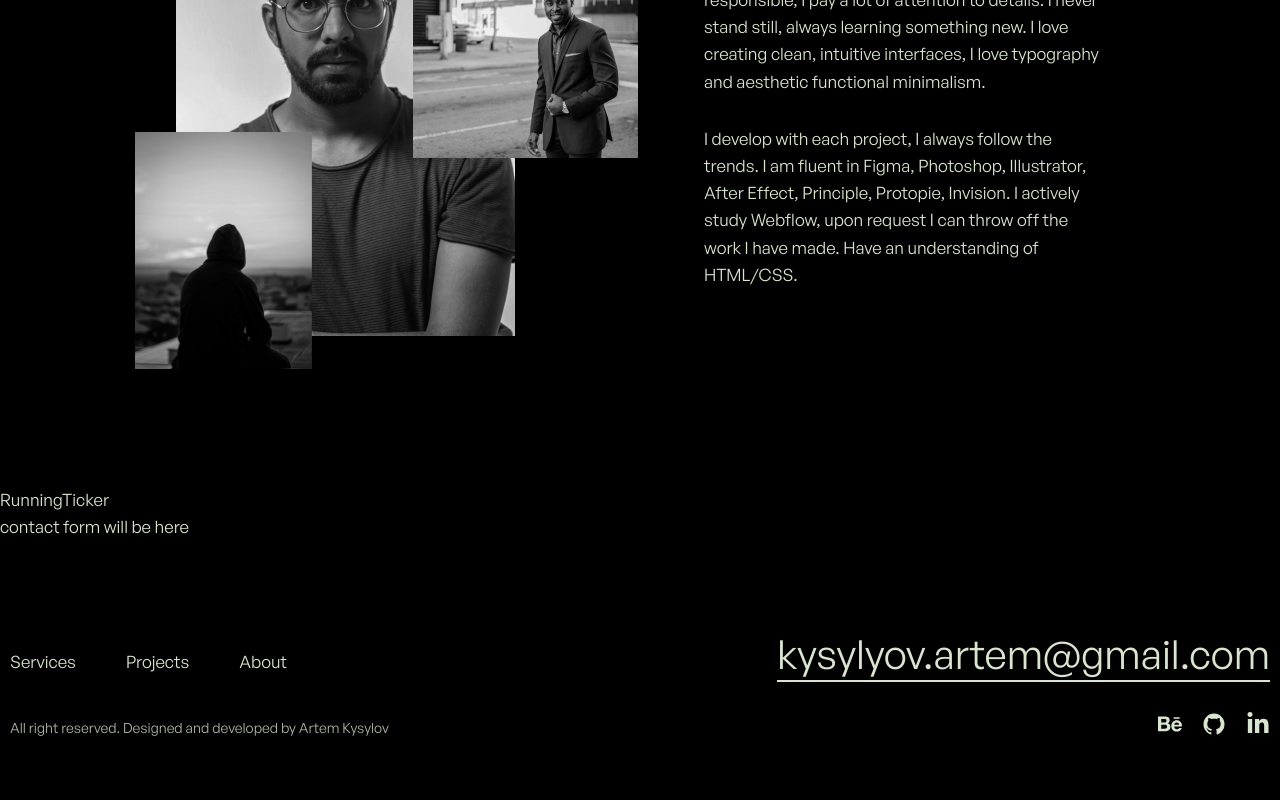
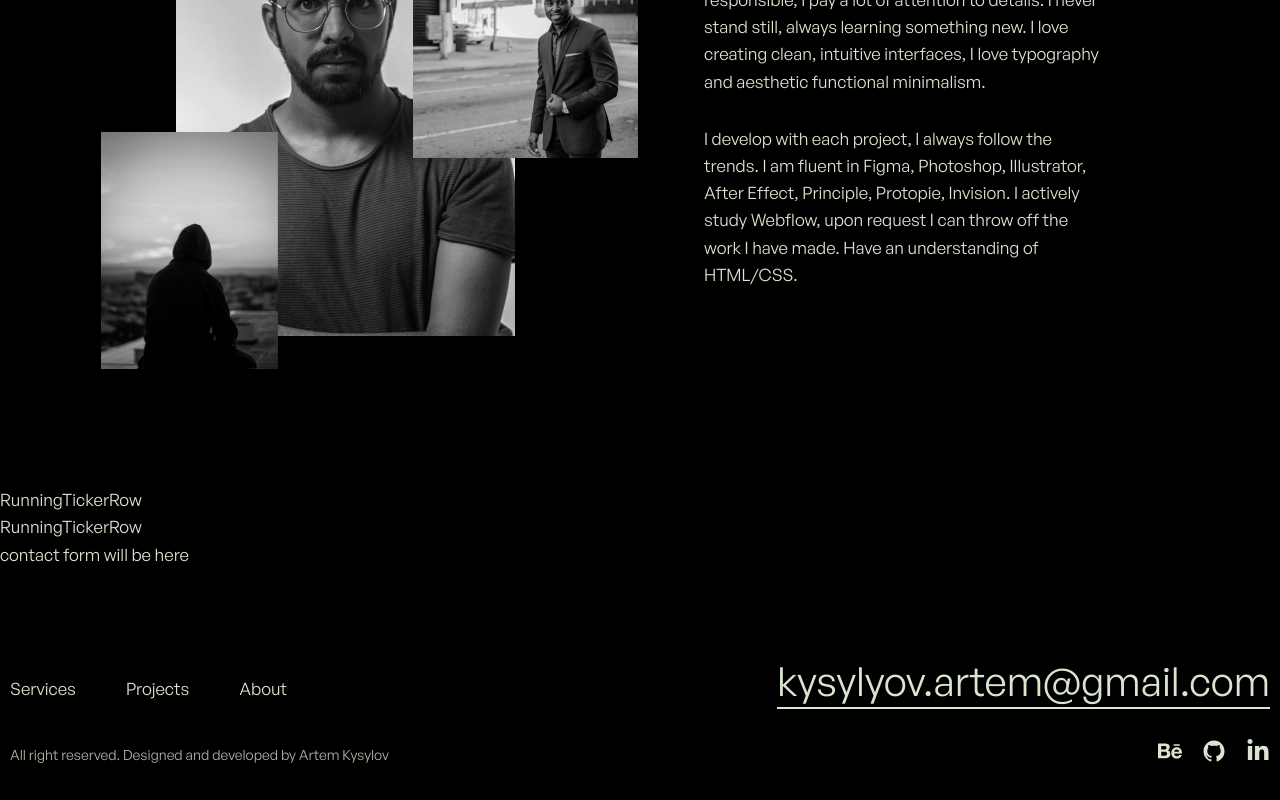
Before and after one commit to Artem-Kysylov/portfolio-website, a Next.js app: page / in a window 1280 px wide. Shown: the part 6081-6881 px from the top of the page. Before the commit the page ends 6854 px from the top, so only its background shows below. Built offline with nearby package versions, Linux system fonts and the light colour scheme.

Commit message:
add running ticker template

```diff
--- a/src/app/layout.js
+++ b/src/app/layout.js
@@ -9,7 +9,7 @@ import Footer from '@/components/footer/Footer'
 const generalSans = localFont({
   src: "./fonts/GeneralSans-Regular.woff2",
   variable: "--font-general-sans",
-  weight: "400",
+  weight: "300",
   subsets: ['latin'],
   display: "swap",
 })
--- a/src/components/running-ticker/RunningTicker.jsx
+++ b/src/components/running-ticker/RunningTicker.jsx
@@ -2,9 +2,15 @@
 import React from 'react'
 import styles from './styles.module.css'
 
+// Import components
+import RunningTickerRow from './RunningTickerRow'
+
 const RunningTicker = () => {
   return (
-    <div>RunningTicker</div>
+    <div>
+      <RunningTickerRow/>
+      <RunningTickerRow/>
+    </div>
   )
 }
 
--- /dev/null
+++ b/src/components/running-ticker/RunningTickerRow.jsx
@@ -0,0 +1,11 @@
+// Imports
+import React from 'react'
+import styles from './styles.module.css'
+
+const RunningTickerRow = () => {
+  return (
+    <div>RunningTickerRow</div>
+  )
+}
+
+export default RunningTickerRow
--- a/src/components/sections/about/styles.module.css
+++ b/src/components/sections/about/styles.module.css
@@ -39,7 +39,7 @@
 
 .about__img3 {
     position: absolute;
-    right: 60%;
+    right: 70%;
     top: 55%;
     z-index: 1;
 }
```
